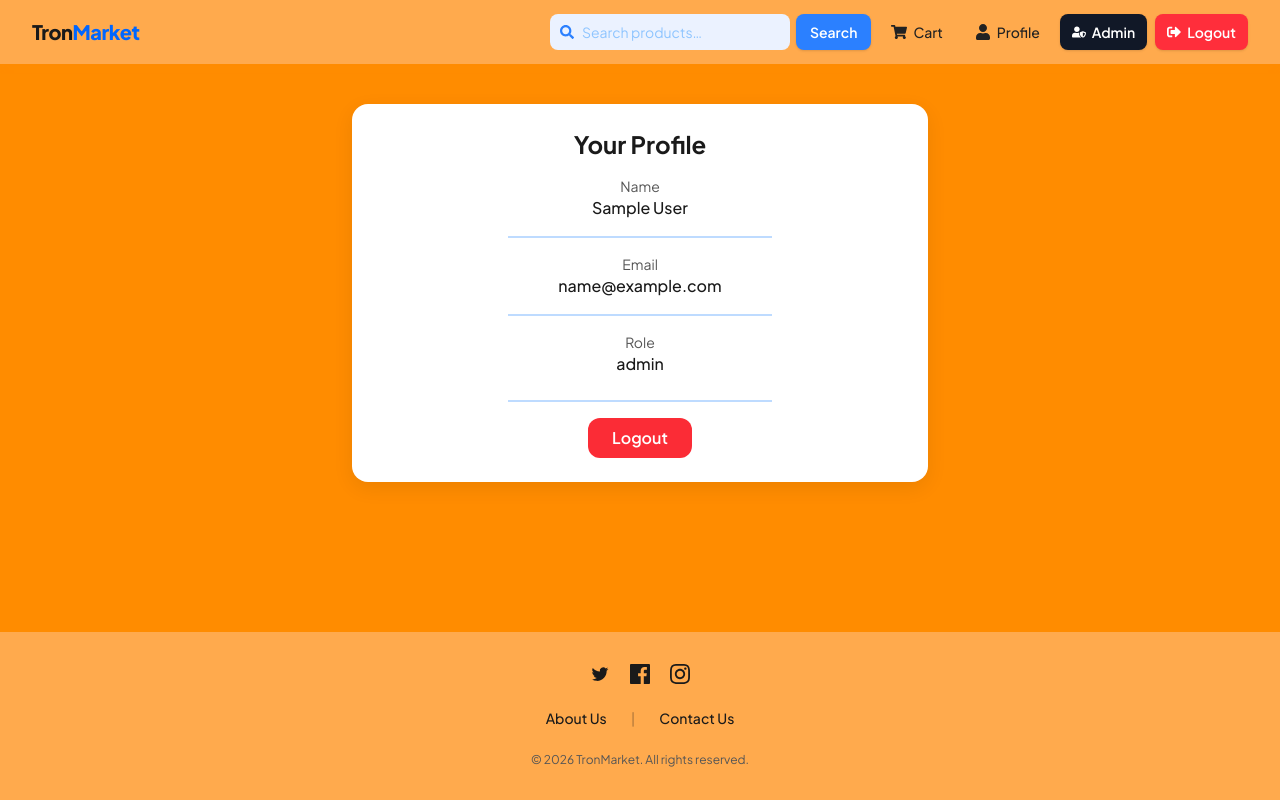
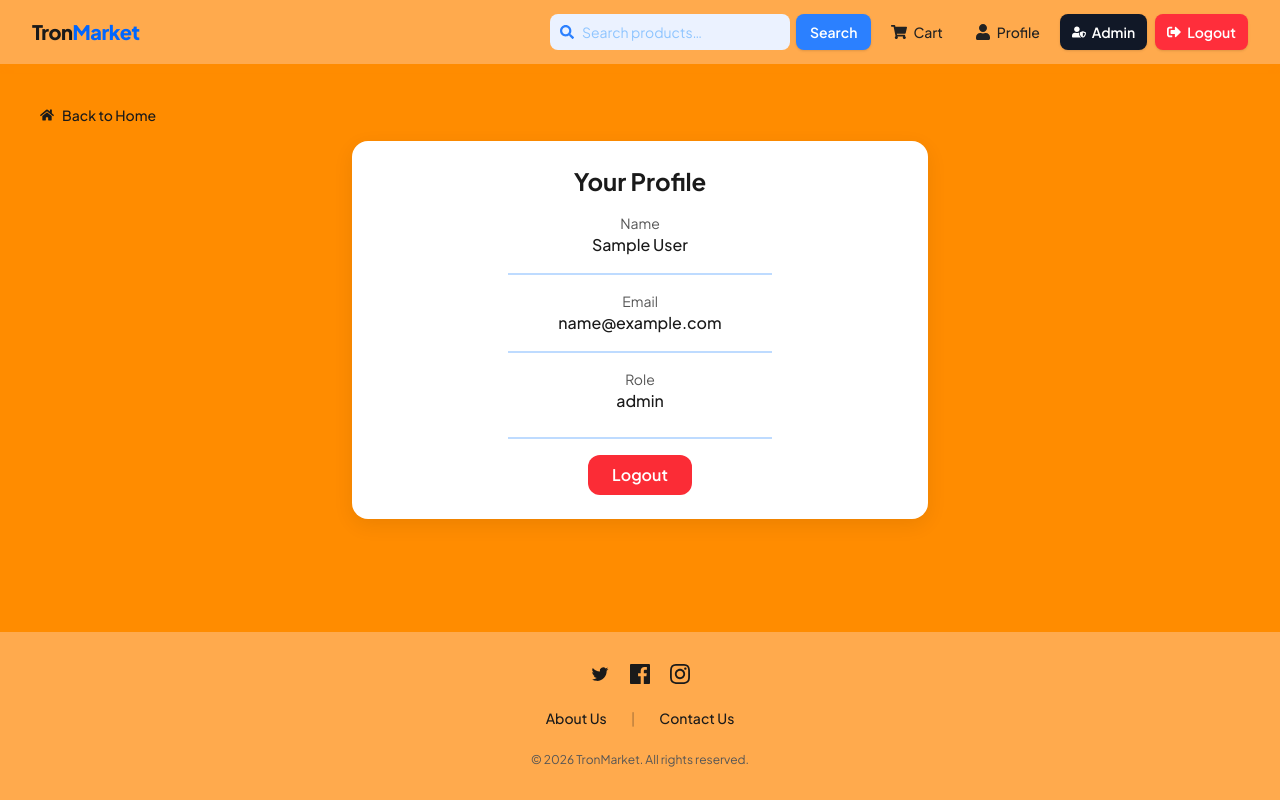
Before and after one commit to Samtron2810/tronmarket, a React (Vite) app: page /profile in a window 1280 px wide. Built offline with nearby package versions, Linux system fonts and the light colour scheme; no server answers; sample sign-in values are in the browser's storage.

Commit message:
cline commit

```diff
--- a/src/pages/Cart.jsx
+++ b/src/pages/Cart.jsx
@@ -2,7 +2,7 @@ import { useContext } from "react";
 import { updateCartItem, removeCartItem } from "../services/cartService";
 import { Link } from "react-router-dom";
 import { CartContext } from "../context/CartContext";
-import { FaStore } from "react-icons/fa";
+import { FaStore, FaArrowLeft } from "react-icons/fa";
 
 export default function Cart() {
   const { cart, fetchCart } = useContext(CartContext);
@@ -62,6 +62,13 @@ export default function Cart() {
 
   return (
     <div className="mx-auto max-w-4xl px-4 py-10 sm:px-6 lg:px-8">
+      <Link
+        to="/"
+        className="inline-flex items-center gap-2 text-sm font-medium text-[#1A1A1A] hover:opacity-80 transition-opacity mb-4 group"
+      >
+        <FaArrowLeft className="transform group-hover:-translate-x-1 transition-transform" />
+        Back to Home
+      </Link>
       {/* ── Header ── */}
       <div
         className="flex items-center justify-between rounded-2xl px-6 py-5 mb-8"
--- a/src/pages/Home.jsx
+++ b/src/pages/Home.jsx
@@ -5,6 +5,7 @@ import {
   FiSmartphone,
   FiMonitor,
   FiShoppingBag,
+  FiShoppingCart,
   FiHome,
   FiZap,
 } from "react-icons/fi";
@@ -129,6 +130,19 @@ export default function Home() {
                 style={{ backgroundColor: "#1A1A1A", color: "#fff" }}
               >
                 Go to Admin Dashboard
+              </Link>
+            </div>
+          )}
+          {/* if user is a customer, show cart link */}
+          {user?.role === "customer" && (
+            <div className="mt-6">
+              <Link
+                to="/cart"
+                className="inline-flex items-center gap-2 px-4 py-2 rounded-xl text-sm font-semibold"
+                style={{ backgroundColor: "#1A1A1A", color: "#fff" }}
+              >
+                <FiShoppingCart className="w-4 h-4" />
+                <span>View my Cart</span>
               </Link>
             </div>
           )}
--- a/src/pages/Profile.jsx
+++ b/src/pages/Profile.jsx
@@ -1,6 +1,7 @@
 import { useContext } from "react";
 import { AuthContext } from "../context/AuthContext";
-import { useNavigate } from "react-router-dom";
+import { useNavigate, Link } from "react-router-dom";
+import { FaHome } from "react-icons/fa";
 
 export default function Profile() {
   const { user } = useContext(AuthContext);
@@ -16,6 +17,13 @@ export default function Profile() {
 
   return (
     <div className="page-container p-6">
+      <Link
+        to="/"
+        className="inline-flex items-center gap-2 text-sm font-medium text-[#1A1A1A] hover:opacity-80 transition-opacity mb-4 group"
+      >
+        <FaHome className="transform group-hover:-translate-x-1 transition-transform" />
+        Back to Home
+      </Link>
       <div className="max-w-xl card p-6 text-center mx-auto">
         <h2 className="text-2xl font-bold mb-4">Your Profile</h2>
         <div className="space-y-2 mb-6">
```
